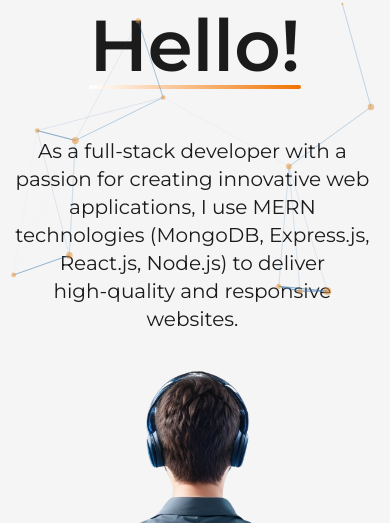
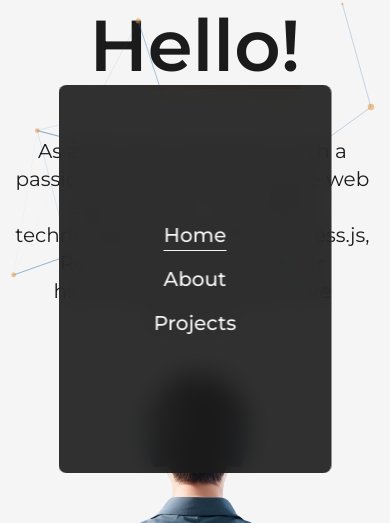
Before and after one commit to sporthq/portfolio, a Next.js app: page / in a window 390 px wide. Both pictures are taken after a click on the button 51 px from the left and 56 px from the top of the page. Shown: the part 143-666 px from the top of the page. Built offline with nearby package versions, Linux system fonts and the light colour scheme.

Commit message:
add navMobile

```diff
--- a/src/components/NavBar.js
+++ b/src/components/NavBar.js
@@ -6,18 +6,41 @@ import { TwitterIcon, FaceBookIcon, GithubIcon } from './Icons';
 import { motion } from 'framer-motion';
 const CustomLink = ({ href, title, className = '' }) => {
 	const router = useRouter();
-	console.log(router);
+
 	return (
 		<Link href={href} className={`${className} relative group`}>
 			{title}
 			<span
-				className={`h-[1px]  inline-block  bg-dark absolute left-0 -bottom-0.5 group-hover:w-full transition-[width] easy duration-300 ${
+				className={`h-[1px] inline-block  bg-dark xs:bg-light absolute left-0 -bottom-0.5 group-hover:w-full transition-[width] easy duration-300 ${
 					router.asPath === href ? 'w-full' : 'w-0'
 				}`}
 			>
 				&nbsp;
 			</span>
 		</Link>
+	);
+};
+const CustomMobileLink = ({ href, title, className = '', toggle }) => {
+	const router = useRouter();
+
+	function handleClick(){
+		toggle()
+		router.push(href)
+
+	}
+
+
+	return (
+		<button onClick={handleClick} href={href} className={`${className} relative group my-2`}>
+			{title}
+			<span
+				className={`h-[1px]  inline-block  bg-light absolute left-0 -bottom-0.5 group-hover:w-full transition-[width] easy duration-300 ${
+					router.asPath === href ? 'w-full' : 'w-0'
+				}`}
+			>
+				&nbsp;
+			</span>
+		</button>
 	);
 };
 const NavBar = () => {
@@ -31,32 +54,41 @@ const NavBar = () => {
 		<>
 			<header className='relative w-full px-32 py-6 text-xl font-medium flex  items-center justify-between  lg:pt-4 lg:justify-center '>
 				<button
-        className="absolute left-[10%] top-[50%] -translate-y-[50%] flex-col justify-center items-center hidden lg:flex "
+					className='absolute left-[10%] top-[50%] -translate-y-[50%] flex-col justify-center items-center hidden lg:flex '
 					onClick={handleClick}
 				>
 					<span
 						className={`bg-dark  transition-all duration-300 ease-out block  h-0.5 w-6 rounded-sm   ${
-            isOpen ? "rotate-45 translate-y-1 " : "-translate-y-0.5"
+							isOpen ? 'rotate-45 translate-y-1 ' : '-translate-y-0.5'
 						} `}
 					></span>
 					<span
 						className={`bg-dark  transition-all duration-300 ease-out block h-0.5 w-6 rounded-sm my-0.5 ${
-            isOpen ? "opacity-0" : "opacity-100"
+							isOpen ? 'opacity-0' : 'opacity-100'
 						} `}
 					></span>
 					<span
 						className={`bg-dark block transition-all duration-300 ease-out   h-0.5 w-6 rounded-sm   ${
-            isOpen ? "-rotate-45 -translate-y-1" : "translate-y-0.5"
+							isOpen ? '-rotate-45 -translate-y-1' : 'translate-y-0.5'
 						} `}
 					></span>
 				</button>
+				{isOpen && <div className='min-w-[70vw]  flex flex-col justify-between items-center fixed top-1/2 left-1/2 -translate-x-1/2 -translate-y-1/2 z-30 bg-dark/90 rounded-lg backdrop-blur-md py-32 text-light '>
+					<nav className='flex flex-col items-center jusitify-center'>
+						<CustomMobileLink href='/' title='Home' className=' 'toggle={handleClick} />
+						<CustomMobileLink href='/about' title='About' className='' toggle={handleClick}/>
+
+						 <CustomMobileLink href='/projects' title='Projects' className=' ' toggle={handleClick}/>
+
+					</nav>
+				</div>}
 				<div className=''>
 					<Logo />
 				</div>
 				<div className='lg:hidden  '>
 					<nav className=' absolute left-[50%] translate-x-[-50%]'>
 						<CustomLink href='/' title='Home' className='mr-4 ' />
-						<CustomLink href='/about' title='About' className='mx-4' />
+						<CustomLink href='/about' title='About' className='mx-4 ' />
 						{router.asPath === '/' ? '' : <CustomLink href='/projects' title='Projects' className='mx-4' />}
 
 						{/* <CustomLink href='/contact' title='Contact' className='ml-4' /> */}
```
Lines whose indentation alone changed are shown as unchanged.
